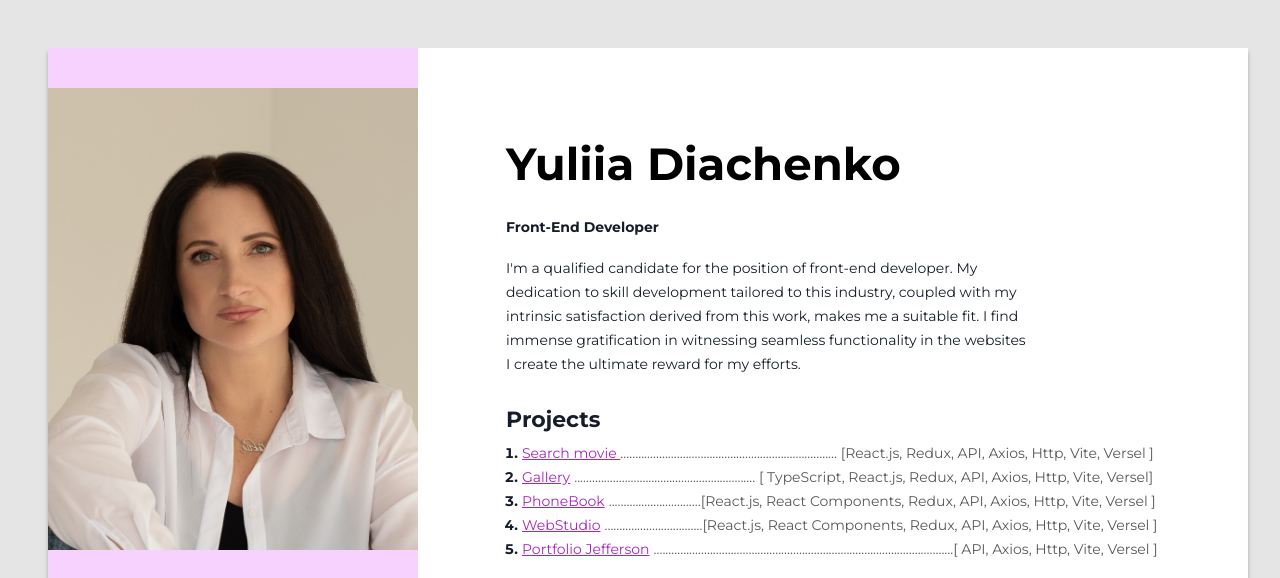
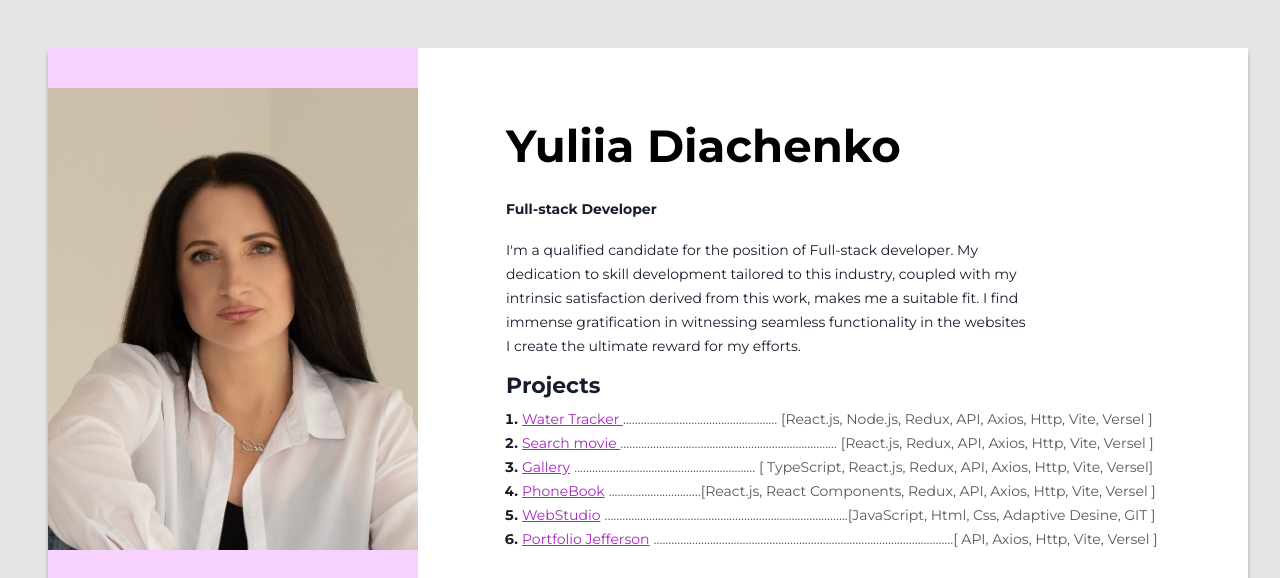
Before and after one commit to Yuliia-Diachenko/Resume-YD, a plain HTML site: page index.html in a window 1280 px wide. Shown: the top 578 px of the page. Drawn offline with Linux system fonts and the light colour scheme.

Commit message:
add skills

```diff
--- a/css/styles.css
+++ b/css/styles.css
@@ -6,8 +6,8 @@ body {
 
 /* main-content */
 .main-content {
-  padding-top: 88px;
-  padding-bottom: 88px;
+  padding-top: 70px;
+  padding-bottom: 70px;
   padding-left: 88px;
   padding-right: 88px;
 }
@@ -48,7 +48,7 @@ body {
   width: 525px;
 }
 .About-me-conteiner {
-  margin-bottom: 30px;
+  margin-bottom: 0px;
 }
 /*projects*/
 .main-content-title {
--- a/index.html
+++ b/index.html
@@ -26,9 +26,9 @@
         <!-- About for me -->
         <div class="About-me-conteiner">
           <h1 class="my-name">Yuliia Diachenko</h1>
-          <h2 class="my-profession">Front-End Developer</h2>
+          <h2 class="my-profession">Full-stack Developer</h2>
           <p class="my-descr">
-            I'm a qualified candidate for the position of front-end developer. My
+            I'm a qualified candidate for the position of Full-stack developer. My
             dedication to skill development tailored to this industry, coupled with my
             intrinsic satisfaction derived from this work, makes me a suitable fit. I find
             immense gratification in witnessing seamless functionality in the websites
@@ -40,14 +40,21 @@
           <h3 class="main-content-title">Projects</h3>
           <ol class="projects-list">
             <li class="projects-item">
-              <a class="link" href="https://goit-react-hw-05-sable-five.vercel.app/"
+              <a class="link" href="https://waterapp-07.netlify.app/welcome"
+                >Water Tracker
+              </a>
+              <span class="projects-item-deckr"
+                >.................................................... [React.js, Node.js, Redux, API, Axios, Http, Vite, Versel ]</span>
+            </li>
+            <li class="projects-item">
+              <a class="link" href="https://react-api-cinema-room.vercel.app/"
                 >Search movie
               </a>
               <span class="projects-item-deckr"
                 >......................................................................... [React.js, Redux, API, Axios, Http, Vite, Versel ]</span>
             </li>
             <li class="projects-item">
-              <a class="link" href="https://goit-typescript-hw-02-plum-one.vercel.app/"
+              <a class="link" href="https://react-typescript-gallery-iota.vercel.app/"
                 >Gallery</a
               >
               <span class="projects-item-deckr"
@@ -61,11 +68,11 @@
                 >...............................[React.js, React Components, Redux, API, Axios, Http, Vite, Versel ]</span>
             </li>
             <li class="projects-item">
-              <a class="link" href="https://yuliia-diachenko.github.io/goit-markup-hw-06/"
+              <a class="link" href="https://react-api-phone-book.vercel.app/"
                 >WebStudio</a
               >
               <span class="projects-item-deckr"
-                >.................................[React.js, React Components, Redux, API, Axios, Http, Vite, Versel ]</span>
+                >..................................................................................[JavaScript, Html, Css, Adaptive Desine, GIT ]</span>
             </li>
             <li class="projects-item">
               <a class="link" href="https://yuliia-diachenko.github.io/project-Step4_Up/"
@@ -171,6 +178,9 @@
               <span class="skils-list-text">React.js</span>
             </li>
             <li class="skils-list-item">
+              <span class="skils-list-text"> Node.js</span>
+            </li>
+            <li class="skils-list-item">
               <span class="skils-list-text">TypeScript</span>
             </li>
             <li class="skils-list-item">
@@ -182,12 +192,7 @@
             <li class="skils-list-item">
               <span class="skils-list-text">GIT</span>
             </li>
-            <!-- <li class="skils-list-item"> -->
-              <!-- <span class="skils-list-text">React.js</span>
-            </li>
-            <li class="skils-list-item">
-              <span class="skils-list-text"> Node.js</span>
-            </li> -->
+
           </ul>
         </div>
 
```
